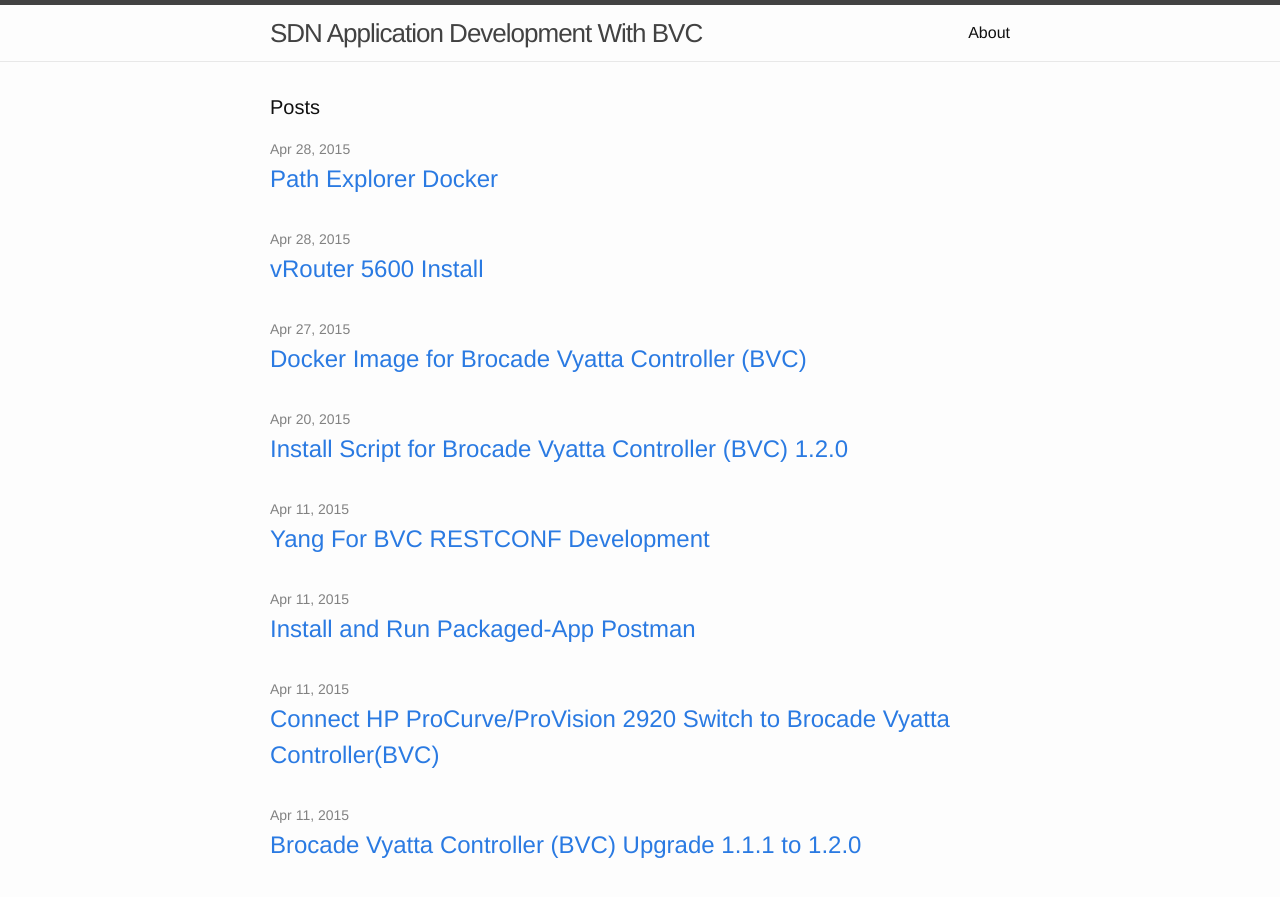
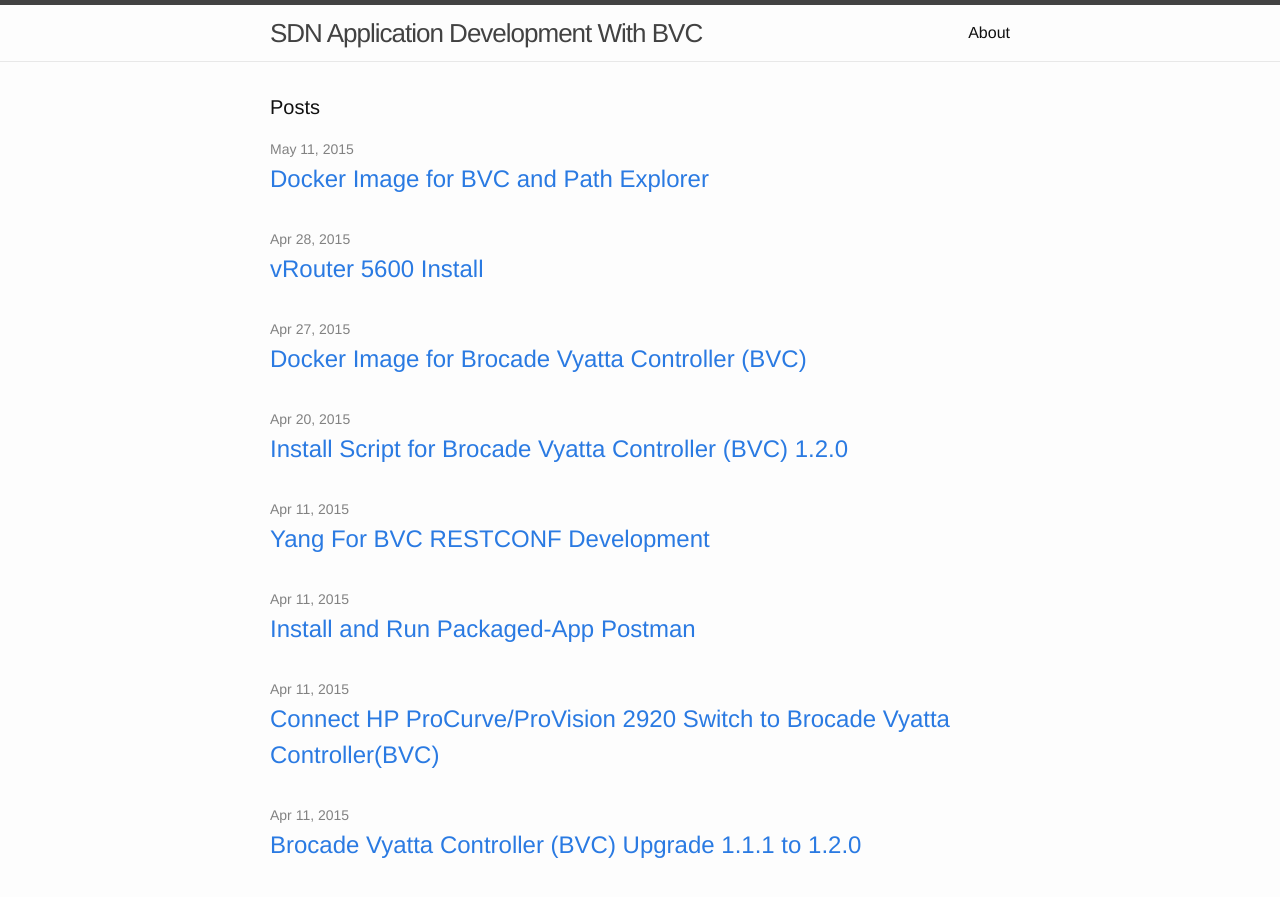
Before and after one commit to BRCDcomm/BVC, a Jekyll site: the page built from index.html, in a window 1280 px wide and 900 px high. Shown: the top 897 px of the window. Built offline with Jekyll 4.4.1, drawn with Linux system fonts in a browser that asks for light colours.

Commit message:
Fix date on the Path Explorer entry

```diff
--- a/_posts/2015-05-11-docker-path-explorer.markdown
+++ b/_posts/2015-05-11-docker-path-explorer.markdown
@@ -1,7 +1,7 @@
 ---
 layout: post
-title:  "Path Explorer Docker"
-date:   2015-04-28 16:26:55
+title:  "Docker Image for BVC and Path Explorer"
+date:   2015-05-11 16:26:55
 categories: jekyll update devops netdev appdev
 author:  jim_burns
 ---
```
